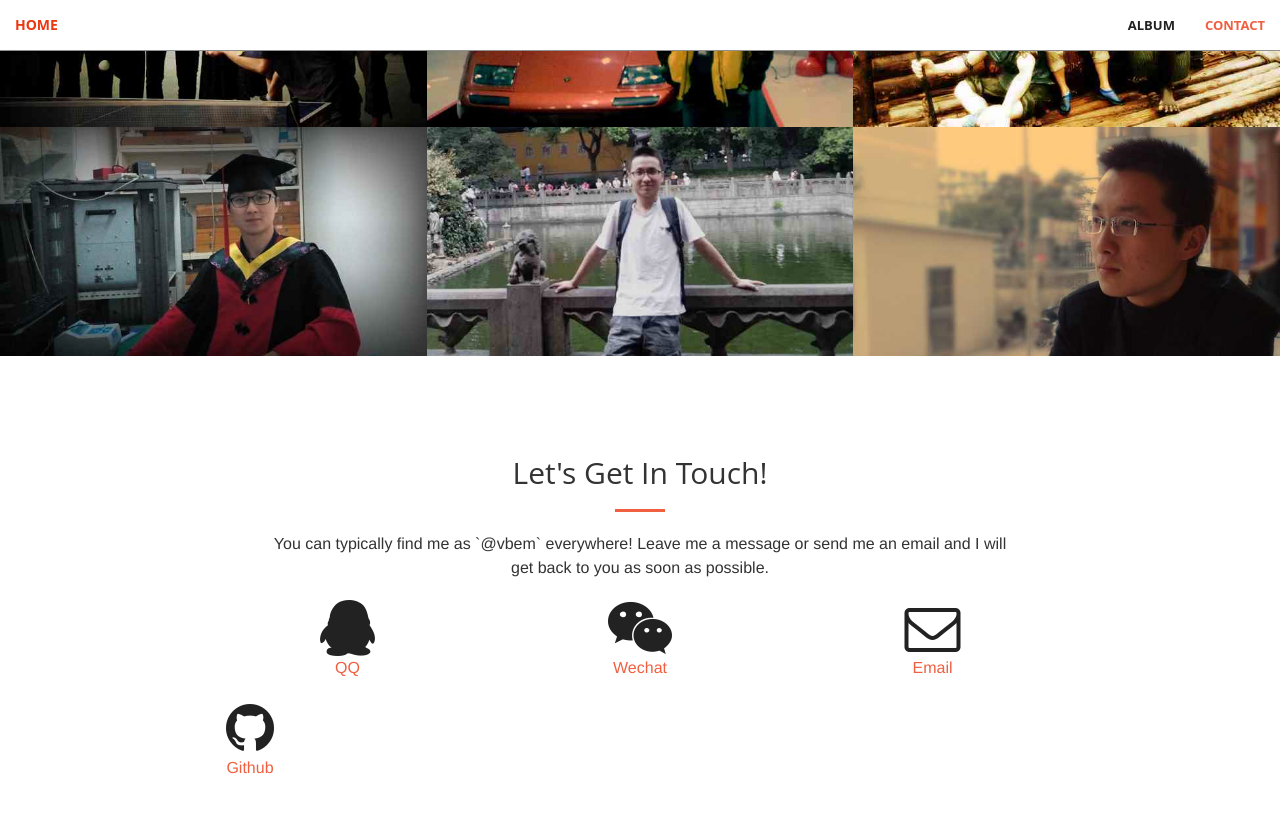
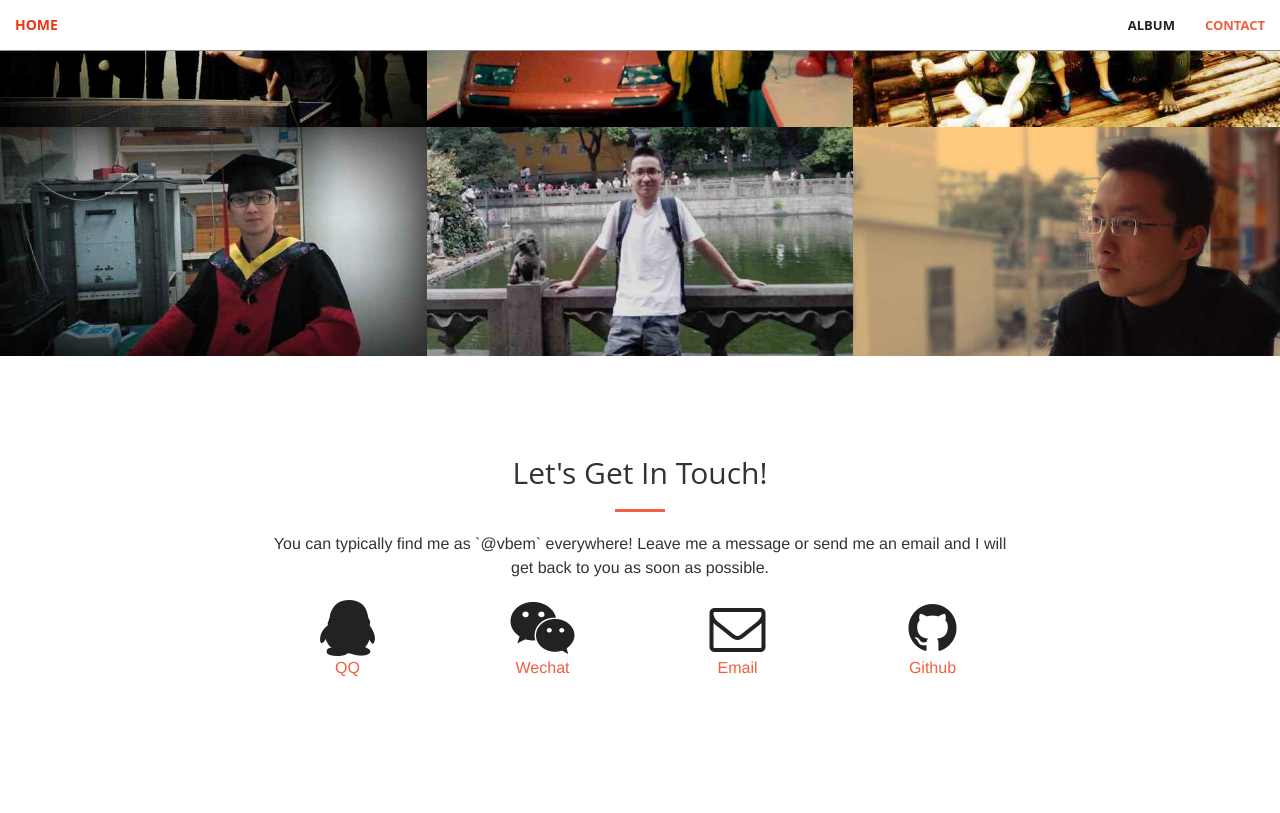
Before and after one commit to vbem/lilei.tech, a Jekyll site: the page built from index.html, in a window 1280 px wide and 900 px high, scrolled down 1003 px. Shown: the top 813 px of the window. Built offline with Jekyll 4.4.1, drawn with Linux system fonts in a browser that asks for light colours; some web fonts are replaced.

Commit message:
modify col-lg-offset

```diff
--- a/_includes/contact.html
+++ b/_includes/contact.html
@@ -12,19 +12,19 @@
                 <p>QQ</p>
             </a>
         </div>
-        <div class="col-lg-2 col-lg-offset-1 text-center">
+        <div class="col-lg-2 col-lg-offset-0 text-center">
             <a href="img/wechat.png" target="_blank">
             <i class="fa fa-weixin fa-3x wow bounceIn" data-wow-delay=".1s"></i>
                 <p>Wechat</p>
             </a>
         </div>
-        <div class="col-lg-2 col-lg-offset-1 text-center">
+        <div class="col-lg-2 col-lg-offset-0 text-center">
             <a href="mailto:{{ site.email }}" target="_blank">
             <i class="fa fa-envelope-o fa-3x wow bounceIn" data-wow-delay=".1s"></i>
                 <p>Email</p>
             </a>
         </div>
-        <div class="col-lg-2 col-lg-offset-1 text-center">
+        <div class="col-lg-2 col-lg-offset-0 text-center">
             <a href="https://github.com/{{ site.github_username }}" target="_blank">
             <i class="fa fa-github fa-3x wow bounceIn" data-wow-delay=".1s"></i>
                 <p>Github</p>
```
